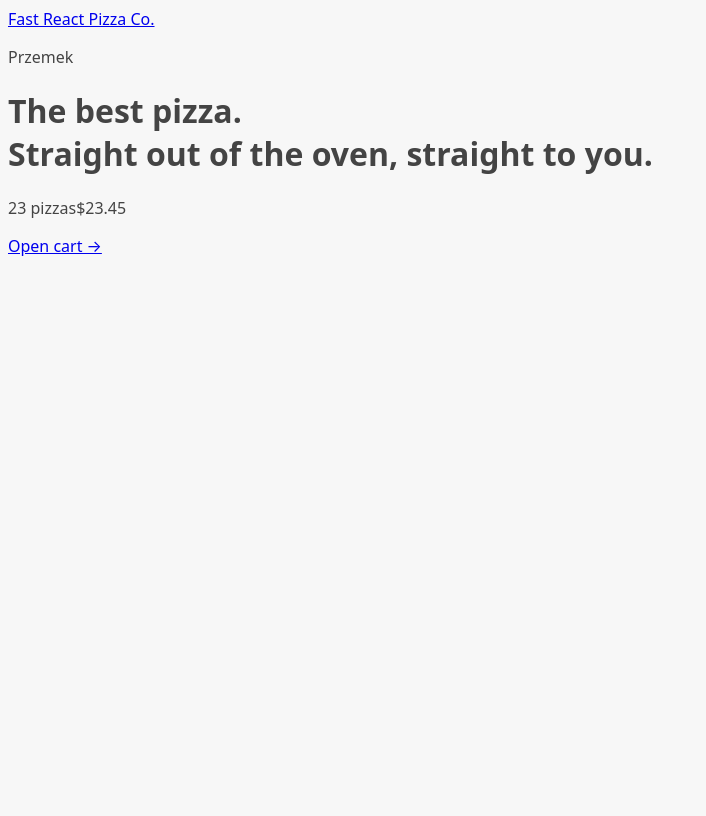
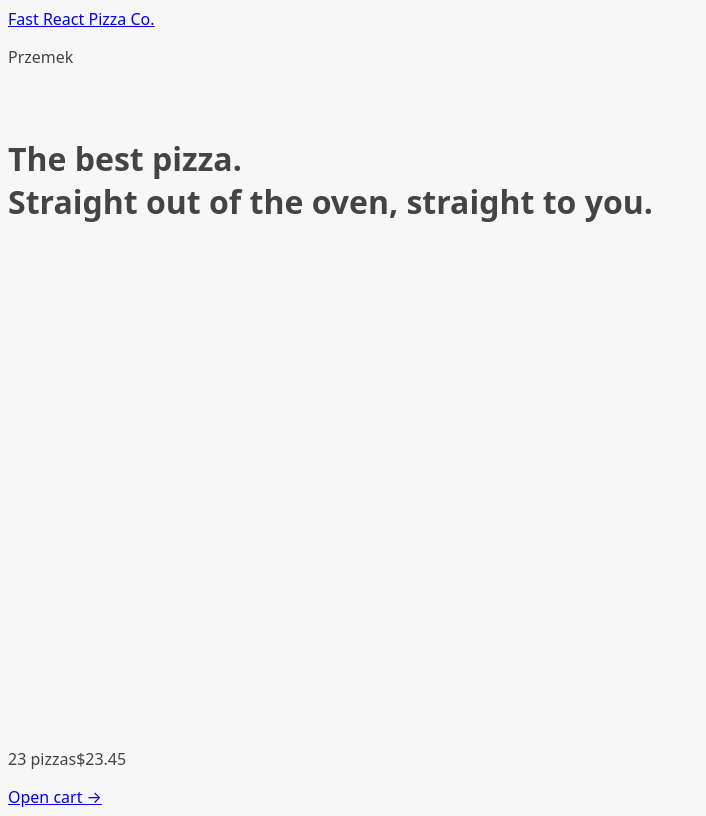
Before and after one commit to zeglicz/fast-react-pizza, a React (Vite) app: page / in a window 1280 px wide. Shown: the whole page, without its empty margins (0-706 px from the left). Built offline with nearby package versions, Linux system fonts and the light colour scheme.

Commit message:
feat: add menu loader with React Router data API and loading state in layout

```diff
--- a/src/App.jsx
+++ b/src/App.jsx
@@ -1,7 +1,7 @@
 import { createBrowserRouter, RouterProvider } from 'react-router-dom';
 
 import Home from './ui/Home';
-import Menu from './features/menu/Menu';
+import Menu, { loader as menuLoader } from './features/menu/Menu';
 import Cart from './features/cart/Cart';
 import CreateOrder from './features/order/CreateOrder';
 import Order from './features/order/Order';
@@ -12,7 +12,7 @@
     element: <AppLayout />,
     children: [
       { path: '/', element: <Home /> },
-      { path: '/menu', element: <Menu /> },
+      { path: '/menu', element: <Menu />, loader: menuLoader },
       { path: '/cart', element: <Cart /> },
       { path: '/order/new', element: <CreateOrder /> },
       { path: '/order/:orderId', element: <Order /> },
--- a/src/features/menu/Menu.jsx
+++ b/src/features/menu/Menu.jsx
@@ -1,5 +1,26 @@
+import { useLoaderData } from 'react-router-dom';
+
+import { getMenu } from '../../services/apiRestaurant';
+
+import MenuItem from './MenuItem';
+
 function Menu() {
-  return <h1>Menu</h1>;
+  const menu = useLoaderData();
+  console.log(menu);
+
+  return (
+    <ul>
+      {menu.map((pizza) => (
+        <MenuItem pizza={pizza} key={pizza.id} />
+      ))}
+    </ul>
+  );
+}
+
+// eslint-disable-next-line react-refresh/only-export-components
+export async function loader() {
+  const menu = await getMenu();
+  return menu;
 }
 
 export default Menu;
--- a/src/ui/AppLayout.jsx
+++ b/src/ui/AppLayout.jsx
@@ -1,11 +1,16 @@
-import { Outlet } from 'react-router-dom';
+import { Outlet, useNavigation } from 'react-router-dom';
 
+import Loader from './Loader';
 import Header from './Header';
 import CartOverview from '../features/cart/CartOverview';
 
 function AppLayout() {
+  const navigation = useNavigation();
+  const isLoading = navigation.state === 'loading';
+
   return (
-    <div>
+    <div className="layout">
+      {isLoading && <Loader />}
       <Header />
       <main>
         <Outlet />
--- /dev/null
+++ b/src/ui/Loader.jsx
@@ -0,0 +1,5 @@
+function Loader() {
+  return <div className="loader"></div>;
+}
+
+export default Loader;
```
